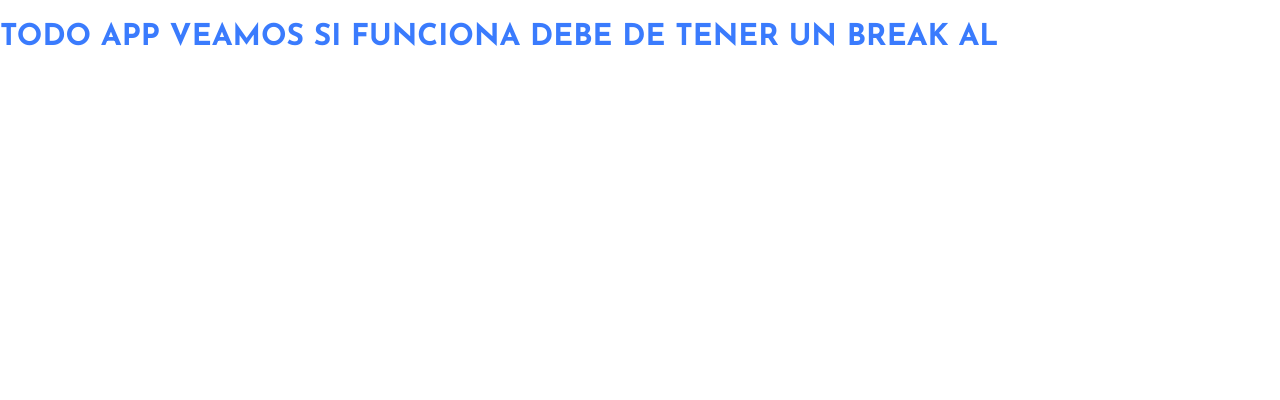
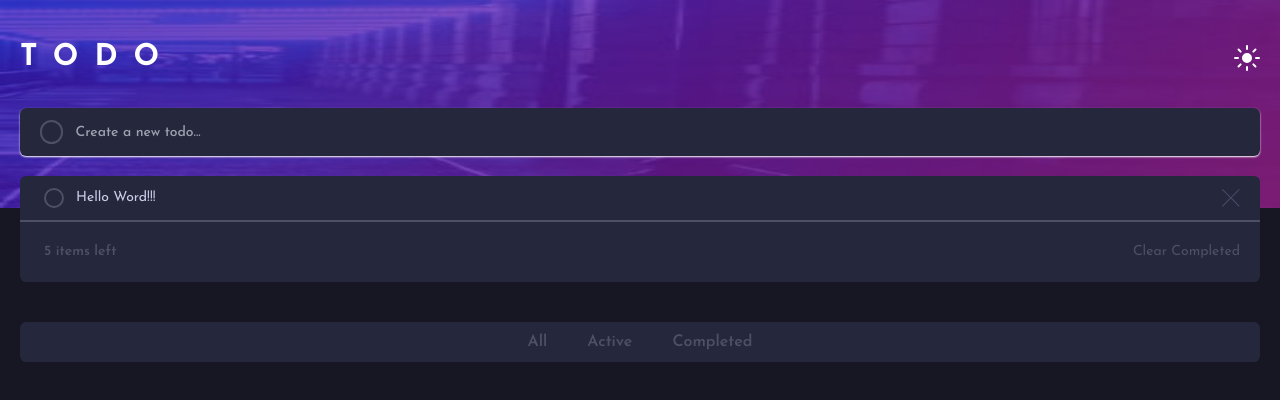
Before and after one commit to Diego2Drm/todo-app-main, a React (Vite) app: page / in a window 1280 px wide. Shown: the top 400 px of the page. Built offline with nearby package versions, Linux system fonts and the light colour scheme.

Commit message:
Create components and structure for TODO App

```diff
--- a/src/App.jsx
+++ b/src/App.jsx
@@ -1,11 +1,35 @@
+import { useState } from "react"
+import { Background } from "./components/Background/Background"
+import { Title } from "./components/Title/Title"
+import { Form } from "./components/Form/Form"
+import { Todos } from "./components/Todos/Todos"
+import { ShowTodos } from "./components/ShowTodos/ShowTodos"
 
 function App() {
+  const [changeTheme, setChangeTheme] = useState(true);
+  const [ isCompleted, setIsCompleted ] = useState(false);
 
+  const handleChange = () => {
+    setChangeTheme(!changeTheme)
+  }
+
+  const handleCompleted = () => {
+    setIsCompleted(!isCompleted)
+  }
 
   return (
-    <>
-      <h1 className="mt-5 text-3xl font-bold  font-josefin uppercase w-full text-Bright-Blue">Todo App veamos si funciona debe de tener un break al </h1>
-    </>
+    <main className="w-full bg-Very-Dark-Blue h-[100vh] font-josefin">
+      <Background changeTheme={changeTheme} >
+        <section className="absolute w-full top-0">
+          <div className="w-ful pt-10 px-5">
+            <Title changeTheme={changeTheme} handleChange={handleChange} />
+            <Form />
+            <Todos isCompleted={isCompleted} handleCompleted={handleCompleted}/>
+            <ShowTodos />
+          </div>
+        </section>
+      </Background>
+    </main>
   )
 }
 
--- /dev/null
+++ b/src/components/Background/Background.jsx
@@ -0,0 +1,22 @@
+import backgrounLight from '../../assets/images/bg-mobile-light.jpg'
+import backgroundDark from '../../assets/images/bg-mobile-dark.jpg'
+
+function Background({ children,changeTheme }) {
+
+
+
+  return (
+    <>
+      <div className='w-full h-52 relative z-0'>
+        {
+          changeTheme ?
+            <img src={backgroundDark} alt="Bacakground Dark" className='w-full h-full' /> :
+            <img src={backgrounLight} alt="Bacakground Light" className='w-full h-full' />
+        }
+      </div>
+      {children}
+    </>
+  );
+};
+
+export { Background };
--- /dev/null
+++ b/src/components/Form/Form.jsx
@@ -0,0 +1,18 @@
+
+
+function Form() {
+  return (
+    <section className="mt-8">
+      <form>
+        <label id="add" className="flex gap-2 items-center py-2 px-5  rounded-md bg-Very-Dark-Desaturated-Blue shadow-sm shadow-white">
+
+          <div className="w-6 h-6 border-2 border-Very-Dark-Grayish-Blue2 rounded-full"></div>
+
+          <input type="text" name="add" placeholder="Create a new todo..." className="p-1 w-full bg-transparent placeholder:text-Dark-Grayish-Blue placeholder:text-sm outline-none text-Light-Grayish-Blue font-josefin font-medium" />
+        </label>
+      </form>
+    </section>
+  );
+};
+
+export { Form };
--- /dev/null
+++ b/src/components/ShowTodos/ShowTodos.jsx
@@ -0,0 +1,12 @@
+
+function ShowTodos() {
+  return (
+    <section className="bg-Very-Dark-Desaturated-Blue mt-10 rounded-md flex justify-center gap-10 p-2 text-Very-Dark-Grayish-Blue2 font-semibold">
+      <button>All</button>
+      <button>Active</button>
+      <button>Completed</button>
+    </section>
+  );
+};
+
+export { ShowTodos }
--- /dev/null
+++ b/src/components/Title/Title.jsx
@@ -0,0 +1,20 @@
+import iconSun from '../../assets/images/icon-sun.svg'
+import iconMoon from '../../assets/images/icon-moon.svg'
+
+function Title({ changeTheme, handleChange }) {
+  return (
+    <div className='w-full flex justify-between items-center'>
+      <h1 className='text-white text-3xl uppercase font-josefin font-bold tracking-[1rem]'>Todo</h1>
+      <button onClick={handleChange}
+      >
+        {
+          changeTheme ?
+            <img src={iconSun} alt="icon-sun" /> :
+            <img src={iconMoon} alt="icon-moon" />
+        }
+      </button>
+    </div>
+  )
+};
+
+export { Title };
--- /dev/null
+++ b/src/components/Todos/Todos.jsx
@@ -0,0 +1,49 @@
+import iconCross from '../../assets/images/icon-cross.svg'
+import iconCheck from '../../assets/images/icon-check.svg'
+
+function Todos({ isCompleted, handleCompleted }) {
+  return (
+    <section className='bg-Very-Dark-Desaturated-Blue mt-5 rounded-md overflow-hidden'>
+      <div className='flex border-b-2 border-Very-Dark-Grayish-Blue2 p-2 items-center justify-between px-5'>
+
+        <div className='flex items-center gap-3 p-1'>
+
+          <div className={`${isCompleted ?
+            'bg-gradient-to-r from-Check-Background1 to-Check-Background2' :
+            'bg-Very-Dark-Desaturated-Blue border-2 border-Very-Dark-Grayish-Blue2'}
+          w-5 h-5 flex justify-center items-center rounded-full`}
+            onClick={handleCompleted}
+          >
+
+            {
+              isCompleted && <img src={iconCheck} alt="icon-check" className='icon-Check' />
+            }
+
+          </div>
+
+          <p className={`${isCompleted ?
+            'text-Very-Dark-Grayish-Blue2 line-through' :
+            'text-Light-Grayish-Blue'
+            } text-sm`}
+            onClick={handleCompleted}
+          >
+            Hello Word!!!
+          </p>
+
+        </div>
+
+        <img src={iconCross} alt="icon-croos" />
+      </div>
+
+      <div className='flex justify-between px-5 py-4'>
+        <p className='text-sm text-Very-Dark-Grayish-Blue2 font-semibold p-1'>5 items left</p>
+        <button className='text-sm text-Very-Dark-Grayish-Blue2'>
+          Clear Completed
+        </button>
+      </div>
+
+    </section>
+  );
+};
+
+export { Todos };
--- a/tailwind.config.js
+++ b/tailwind.config.js
@@ -9,21 +9,22 @@ export default {
       colors: {
         /* Primary */
         'Bright-Blue': ' #3a7bfd',
-        'Check-Background': 'linear-gradient #57ddff to #c058f3',
+        'Check-Background1': '#57ddff',
+        'Check-Background2': '#c058f3',
 
         /* Light Theme */
         'Very-Light-Gray': '#fafafa',
-        ' Very-Light-Grayish-Blue': '#e4e5f1',
+        'Very-Light-Grayish-Blue': '#e4e5f1',
         'Light-Grayis-Blue': '#d2d3db',
-        'Dark-Grayish-Blue': '#9394a5',
+        'Dark-Grayish-Blue-light': '#9394a5',
         'Very-Dark-Grayish-Blue1': '#484b6a',
 
         /* Dark Theme */
         'Very-Dark-Blue': '#161722',
         'Very-Dark-Desaturated-Blue': '#25273c',
-        ' Light-Grayish-Blue': '#cacde8',
+        'Light-Grayish-Blue': '#cacde8',
         'Light-Grayish-Blue-hover': '#e4e5f1', /* (hover) */
-        'Dark-Grayish-Blue': '#777a92',
+        'Dark-Grayish-Blue-dark': '#777a92',
         'Very-Dark-Grayish-Blue2': '#4d5066',
         'Very-Dark-Grayish-Blue3': '#393a4c',
       },
```
